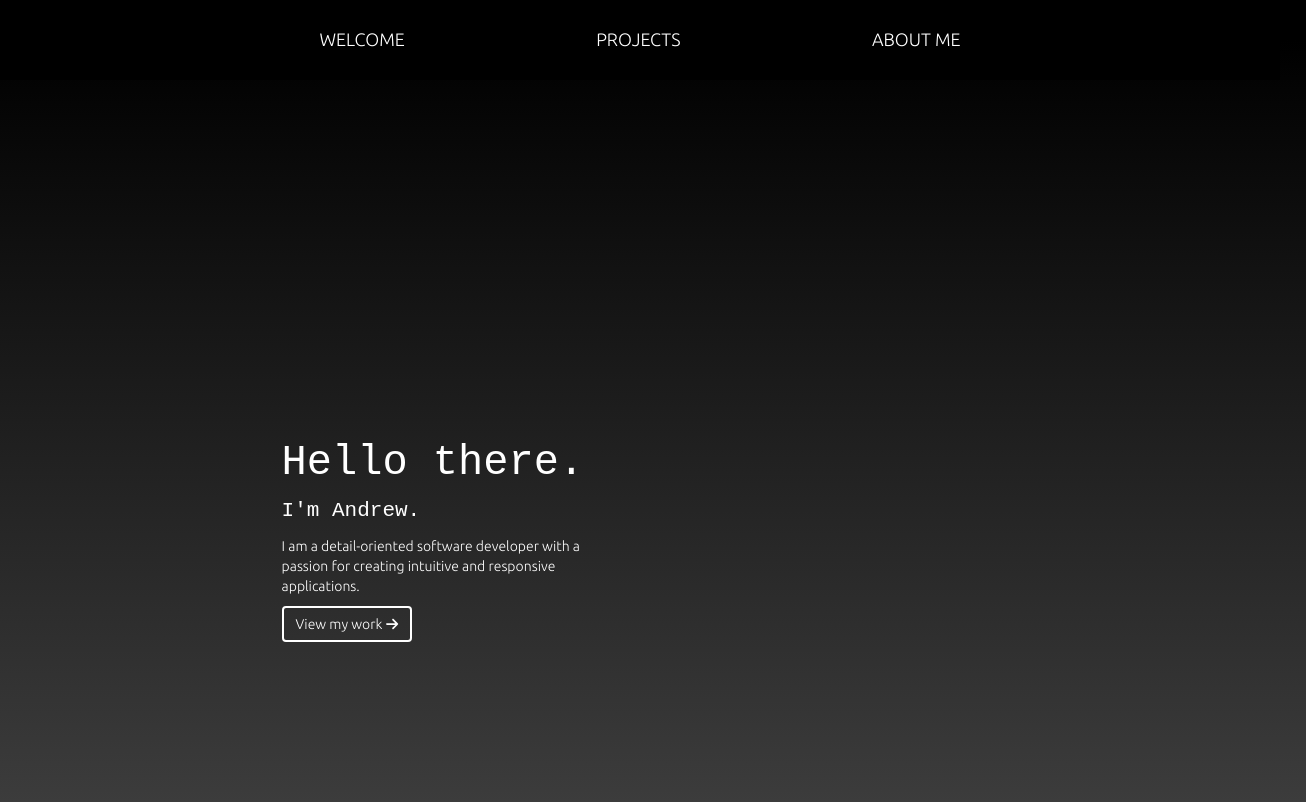
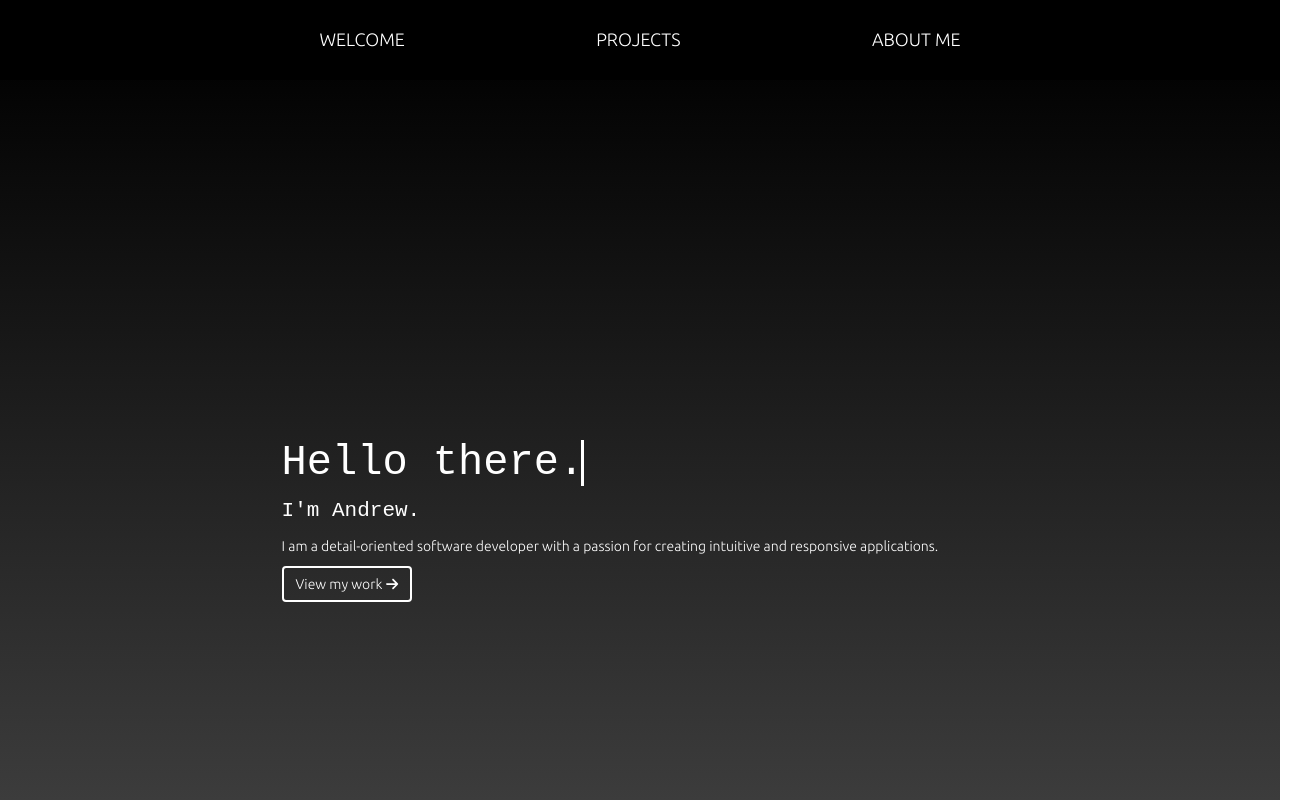
Before and after one commit to andrewccartwright/personal-portfolio, a React (Create React App) app: page /#/ in a window 1280 px wide. Shown: the whole page, 1306 px wide, since content can reach past the window. Built offline with nearby package versions, Linux system fonts and the light colour scheme.

Commit message:
Fixed some minor formatting issues

```diff
--- a/src/components/App.tsx
+++ b/src/components/App.tsx
@@ -1,6 +1,5 @@
 import React from 'react';
 import { HashRouter as Router, Routes, Route} from 'react-router-dom';
-import '../css/App.css';
 import AboutMe from './about-me/AboutMe';
 import Navbar from './Navbar';
 import Projects from './projects/Projects';
--- a/src/css/Navbar.css
+++ b/src/css/Navbar.css
@@ -20,7 +20,7 @@
     margin-left: auto;
     margin-right: auto;
     width: 80%;
-    height: 40%;
+    /* height: 40%; */
 }
 
 .nav-links {
--- a/src/css/Welcome.css
+++ b/src/css/Welcome.css
@@ -1,10 +1,14 @@
 #welcome-section {
     margin-top: 40vh;
-    width: 80%;
+    width: 75vw;
+    height: 40vh;
+    max-height: 100%;
     font-size: 14px;
     margin-left: 15vw;
     margin-bottom: 20vh;
     color: white;
+    overflow-x: hidden;
+    overflow-y: hidden;
 }
 
 #welcome-title {
@@ -21,7 +25,7 @@
 #welcome-summary {
     font-family: Ubuntu-Light;
     width: 60vw;
-    max-width: 300px;
+    /* max-width: 300px; */
 }
 
 #projects-link {
@@ -62,6 +66,7 @@
 @media (max-width: 500px) {
     #welcome-section {
       margin-top: 30vh;
+      height: 55vh;
       margin-bottom: 15vh;
     }
 }
--- a/src/css/about-me/AboutMe.css
+++ b/src/css/about-me/AboutMe.css
@@ -79,8 +79,6 @@ body {
     }
   }
 
-
-
   @font-face {
     font-family: "Ubuntu-Light";
     src: local("Ubuntu-Light"),
--- a/src/css/about-me/sub-components/ContactMe.css
+++ b/src/css/about-me/sub-components/ContactMe.css
@@ -10,6 +10,12 @@
     margin-bottom: 10vh;
   }
 
+  @media (min-width: 1850px) {
+    #contact-me-section {
+      width: 40vw;
+    }
+  }
+
   @font-face {
     font-family: "Ubuntu-Light";
     src: local("Ubuntu-Light"),
```
Also changed, not shown: src/css/App.css (deleted).
